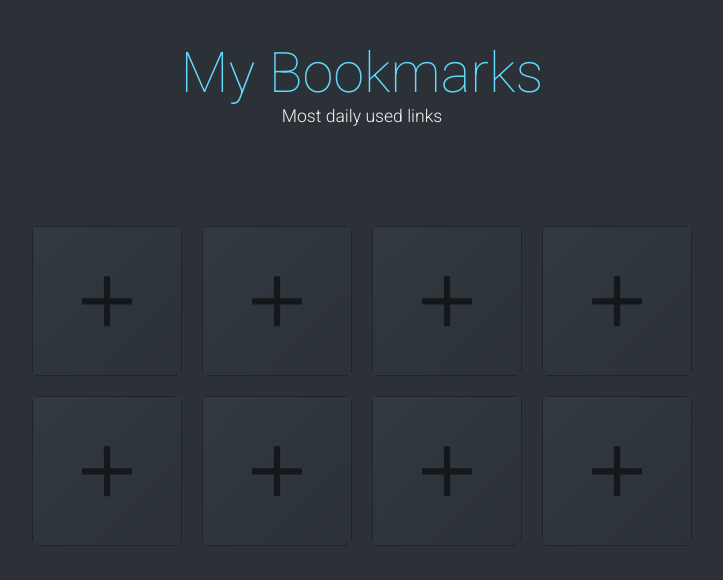
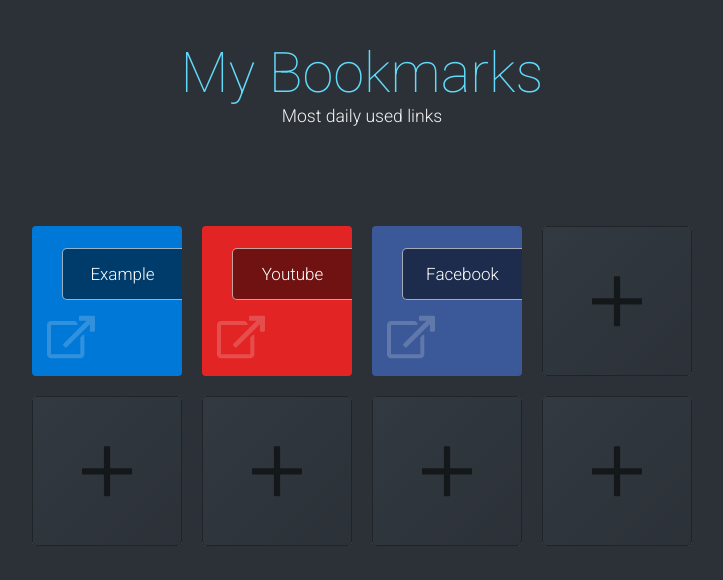
Before and after one commit to juanjoms/my-bookmarks, a React (Create React App) app: page / in a window 1280 px wide. Shown: the top 580 px of the page, without its empty margins (278-1001 px from the left). Built offline with nearby package versions, Linux system fonts and the light colour scheme; a web font is replaced by a local one.

Commit message:
Added dummy bookmarks data

```diff
--- a/src/bookmark.ts
+++ b/src/bookmark.ts
@@ -7,5 +7,5 @@
   value: string = '';
   url?: string = 'https://';
   isExternal?: boolean = true;
-  backColor: string = '#00BCD4';
+  backColor: string = '#4CAF50';
 };
--- a/src/bookmarklist/BookmarkList.tsx
+++ b/src/bookmarklist/BookmarkList.tsx
@@ -3,6 +3,7 @@
 import { Modal } from '../modal/Modal';
 import { Bookmark } from './bookmark/Bookmark';
 import BookmarkModel from '../bookmark';
+import { dummyBookmarks } from './dummyBookmarks';
 
 type ModalConfig = {
   showModal: boolean,
@@ -11,7 +12,7 @@
 
 const initBookmarks = (): BookmarkModel[] => {
   const strBookmarks = localStorage.getItem('bookmarks');
-  const defaultBookmarks: BookmarkModel[] = strBookmarks ? JSON.parse(strBookmarks) : Array.from(Array(8), (e, i) => new BookmarkModel(i));
+  const defaultBookmarks: BookmarkModel[] = strBookmarks ? JSON.parse(strBookmarks) : dummyBookmarks;
   defaultBookmarks.forEach((bookmark, index) => {
     defaultBookmarks[index] = bookmark.isEmpty ? new BookmarkModel(index): bookmark;
   })
--- a/src/bookmarklist/bookmark/Bookmark.scss
+++ b/src/bookmarklist/bookmark/Bookmark.scss
@@ -64,7 +64,7 @@
         align-items: center;
         padding: 0 8px;
         line-height: 1.1em;
-        transition: $normal ease;
+        transition: background-color $slow ease;
       }
       .watermark-icon {
         position: absolute;
--- /dev/null
+++ b/src/bookmarklist/dummyBookmarks.js
@@ -0,0 +1,66 @@
+export const dummyBookmarks = [
+  {
+    key: 0,
+    isEmpty: false,
+    value: 'Example',
+    url: 'https://example.com/',
+    isExternal: true,
+    backColor: '#0078d7'
+  },
+  {
+    key: 1,
+    isEmpty: false,
+    value: 'Youtube',
+    url: 'https://youtube.com',
+    isExternal: true,
+    backColor: '#E32424'
+  },
+  {
+    key: 2,
+    isEmpty: false,
+    value: 'Facebook',
+    url: 'https://www.facebook.com',
+    isExternal: true,
+    backColor: '#3b5998'
+  },
+  {
+    key: 3,
+    isEmpty: true,
+    value: 'https://',
+    url: 'https://',
+    isExternal: true,
+    backColor: '#4CAF50'
+  },
+  {
+    key: 4,
+    isEmpty: true,
+    value: 'https://',
+    url: 'https://',
+    isExternal: true,
+    backColor: '#4CAF50'
+  },
+  {
+    key: 5,
+    isEmpty: true,
+    value: 'https://',
+    url: 'https://',
+    isExternal: true,
+    backColor: '#4CAF50'
+  },
+  {
+    key: 6,
+    isEmpty: true,
+    value: 'https://',
+    url: 'https://',
+    isExternal: true,
+    backColor: '#4CAF50'
+  },
+  {
+    key: 7,
+    isEmpty: true,
+    value: 'https://',
+    url: 'https://',
+    isExternal: true,
+    backColor: '#4CAF50'
+  }
+]
```
